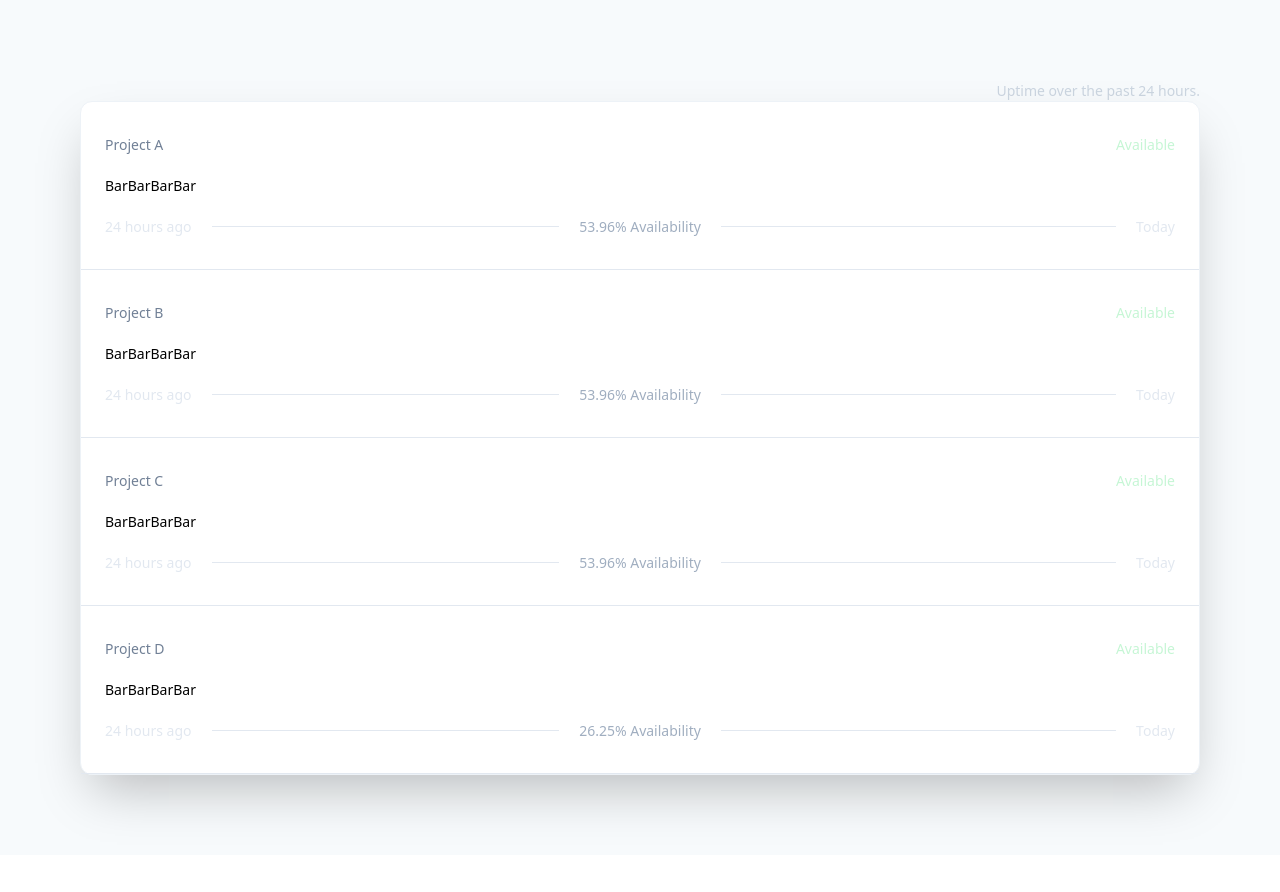
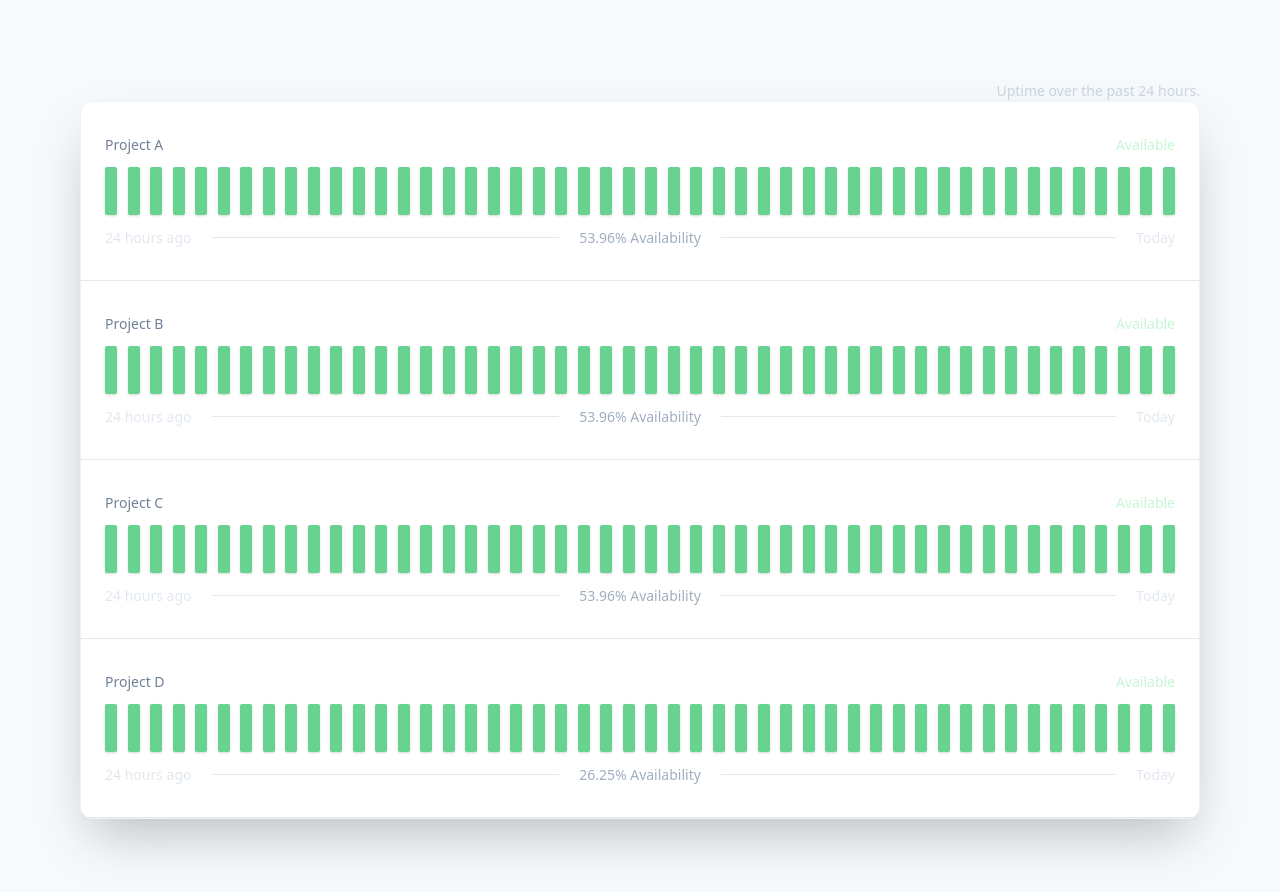
Before and after one commit to Weshesh/Uptime-dashboard, a React (Create React App) app: page / in a window 1280 px wide. Shown: the top 892 px of the page. Before the commit the page ends 855 px from the top, so only its background shows below. Built offline with nearby package versions, Linux system fonts and the light colour scheme.

Commit message:
Refactor availability dashboard, add initial dashboard bars generation

```diff
--- a/src/App.tsx
+++ b/src/App.tsx
@@ -1,5 +1,5 @@
 import React from 'react';
-import { ProjectAvailabilityBar } from './ProjectAvailabilityBar';
+import { ProjectAvailabilityDashboard } from './ProjectAvailabilityDashboard/ProjectAvailabilityDashboard';
 import { generateDataset } from './datasetGenerator/datasetGenerator';
 import { sampleScenarioA, sampleScenarioB, sampleScenarioC, sampleScenarioD } from './datasetGenerator/sampleEventTemplates';
 
@@ -10,10 +10,10 @@ function App() {
           Uptime over the past 24 hours.
         </div>
       <div className="container mx-auto bg-white border border-gray-200 rounded-xl h-auto shadow-2xl">
-        <ProjectAvailabilityBar projectName="Project A" dataset={generateDataset(sampleScenarioA)}></ProjectAvailabilityBar>
-        <ProjectAvailabilityBar projectName="Project B" dataset={generateDataset(sampleScenarioB)}></ProjectAvailabilityBar>
-        <ProjectAvailabilityBar projectName="Project C" dataset={generateDataset(sampleScenarioC)}></ProjectAvailabilityBar>
-        <ProjectAvailabilityBar projectName="Project D" dataset={generateDataset(sampleScenarioD)}></ProjectAvailabilityBar>
+        <ProjectAvailabilityDashboard projectName="Project A" dataset={generateDataset(sampleScenarioA)} />
+        <ProjectAvailabilityDashboard projectName="Project B" dataset={generateDataset(sampleScenarioB)} />
+        <ProjectAvailabilityDashboard projectName="Project C" dataset={generateDataset(sampleScenarioC)} />
+        <ProjectAvailabilityDashboard projectName="Project D" dataset={generateDataset(sampleScenarioD)} />
       </div>
     </div>
   );
--- a/src/ProjectAvailabilityBar.tsx
+++ /dev/null
@@ -1,43 +0,0 @@
-import React from 'react';
-import { Dataset } from './datasetGenerator/datasetGenerator';
-
-export function ProjectAvailabilityBar(props: { projectName: string, dataset: Dataset }) {
-  return (
-    <div className="w-full border-b px-6 py-8">
-      <div className="flex justify-between">
-        <h2 className="text-gray-600 font-medium">
-          {props.projectName}
-        </h2>
-        <span className="text-green-200 font-medium">
-          Available
-        </span>
-      </div>
-      <div className="flex">
-        <div className="py-5">
-          Bar
-      </div>
-        <div className="py-5">
-          Bar
-      </div>
-        <div className="py-5">
-          Bar
-      </div>
-        <div className="py-5">
-          Bar
-      </div>
-
-      </div>
-
-      <div className="relative flex justify-center">
-        <div className="flex justify-start text-gray-300 font-medium whitespace-no-wrap">24 hours ago</div>
-        <div className="relative flex items-center mx-5 w-full" >
-            <hr className="w-full" />
-        </div>
-        <div className="flex justify-end text-gray-300 font-medium">Today</div>
-
-        <div className="absolute px-5 text-gray-500 font-medium bg-white">{props.dataset.availability} Availability</div>
-      </div>
-
-    </div>
-  )
-}
--- /dev/null
+++ b/src/ProjectAvailabilityDashboard/DashboardBar.tsx
@@ -0,0 +1,27 @@
+import React from 'react';
+import { Minute } from '../datasetGenerator/datasetGenerator';
+
+function checkDominantState(): string {
+
+  return ''
+}
+
+function setBarColor(dominantState: string) {
+  if (dominantState === 'unavailable') {
+    return 'bg-green-500'
+  } else if (dominantState === 'unavailable') {
+    return 'bg-green-500'
+  }
+  return 'bg-green-400'
+}
+
+export function Bar(props: {data: Minute[]}) {
+
+
+  const dominantState = checkDominantState();
+
+
+  return (
+    <div className={`w-3 h-12 rounded-sm shadow ${setBarColor(dominantState)}`}/>
+  )
+}
--- /dev/null
+++ b/src/ProjectAvailabilityDashboard/ProjectAvailabilityDashboard.tsx
@@ -0,0 +1,56 @@
+import React from 'react';
+import { Dataset, Minute } from '../datasetGenerator/datasetGenerator';
+import { Bar } from './DashboardBar';
+
+export function ProjectAvailabilityDashboard(props: { projectName: string, dataset: Dataset }) {
+
+  function splitDataset(startingMinute: number, endingMinute: number) {
+    let splitDataset: Minute[] = [];
+    for (let i = startingMinute; i <= endingMinute; i++) {
+      splitDataset.push(props.dataset.data[i])
+    }
+    return splitDataset
+  }
+
+  function generateBars() {
+    let datasets: Minute[][] = []
+    for (let i = 0; i < 48; i++) {
+      const start = i * 180;
+      const end = (1 + 1) * 180;
+      console.log(start, end);
+      datasets.push(splitDataset(start, end))
+    }
+    return datasets
+  }
+
+  const datasets = generateBars();
+
+  return (
+    <div className='w-full border-b px-6 py-8'>
+      <div className='flex justify-between'>
+        <h2 className='text-gray-600 font-medium'>
+          {props.projectName}
+        </h2>
+        <span className='text-green-200 font-medium'>
+          Available
+        </span>
+      </div>
+      <div className='flex justify-between my-3 w-full'>
+        {datasets.map((e) => (
+      <Bar data={e} />
+    ))}
+      </div>
+
+      <div className='relative flex justify-center'>
+        <div className='flex justify-start text-gray-300 font-medium whitespace-no-wrap'>24 hours ago</div>
+        <div className='relative flex items-center mx-5 w-full' >
+          <hr className='w-full' />
+        </div>
+        <div className='flex justify-end text-gray-300 font-medium'>Today</div>
+
+        <div className='absolute px-5 text-gray-500 font-medium bg-white'>{props.dataset.availability} Availability</div>
+      </div>
+
+    </div>
+  )
+}
--- a/src/datasetGenerator/datasetGenerator.ts
+++ b/src/datasetGenerator/datasetGenerator.ts
@@ -1,7 +1,7 @@
 import { ScenarioEvent } from "./sampleEventTemplates";
 import DateTimeGroup from './DateTimeGroup';
 
-interface Minute {
+export interface Minute {
   time: DateTimeGroup,
   state: string,
 }
```
